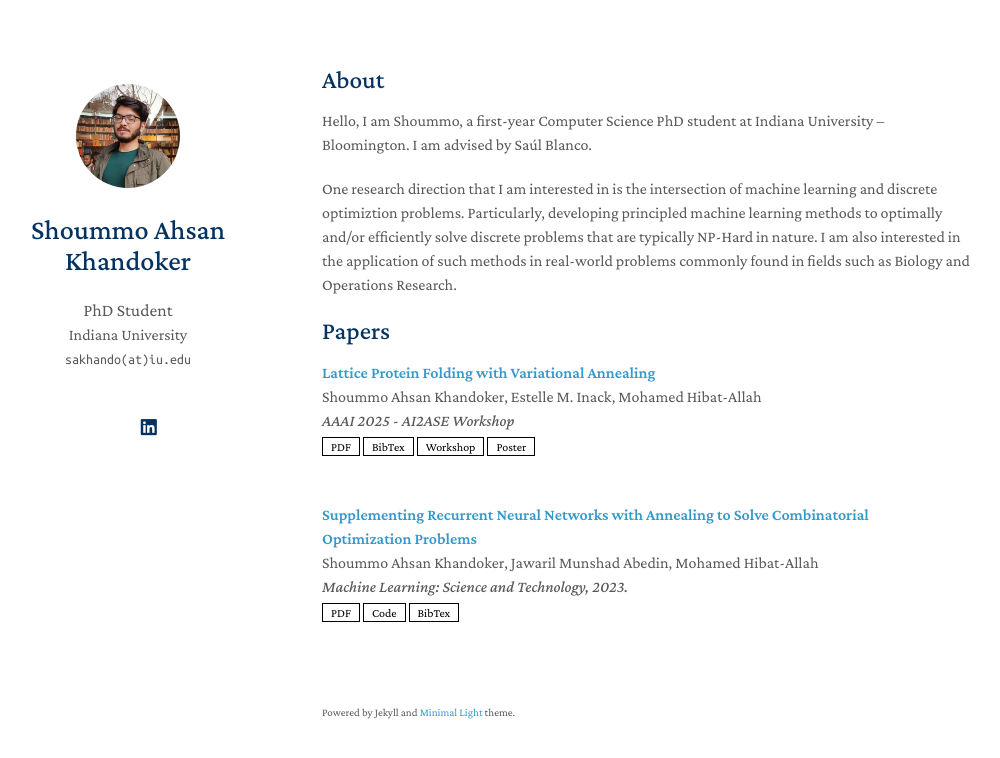
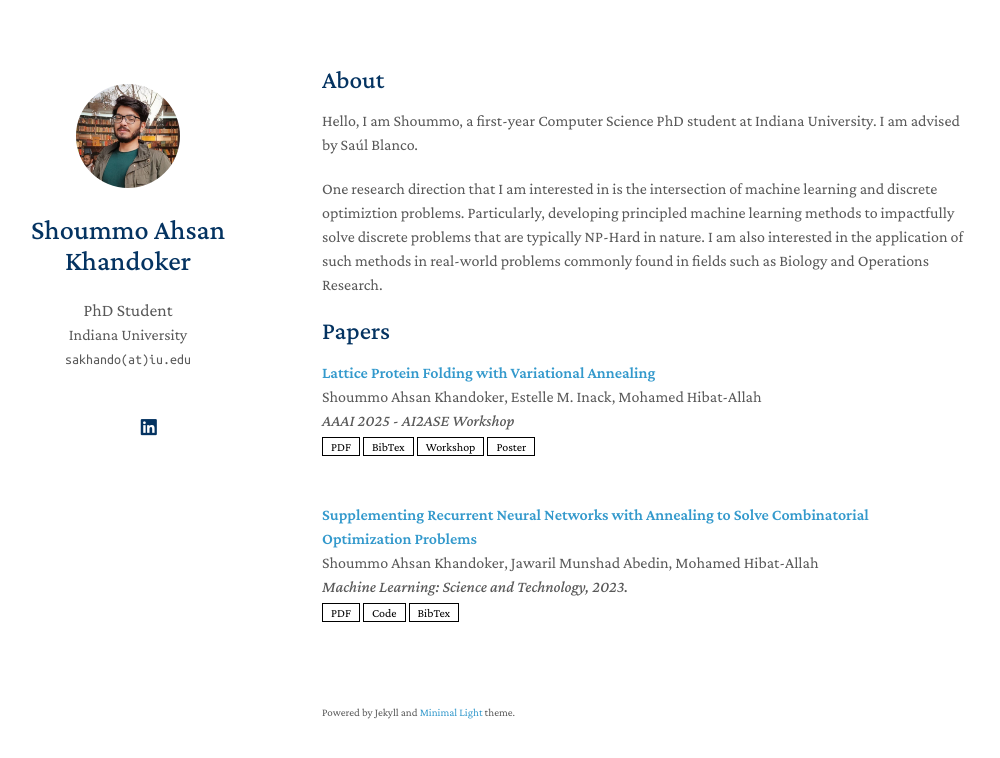
Before and after one commit to shoummoak/shoummoak.github.io, a Jekyll site: the page built from index.md, in a window 1280 px wide. Shown: the top 758 px of the page, without its empty margins (148-1148 px from the left). Built offline with Jekyll 4.4.1, drawn with Linux system fonts in a browser that asks for light colours; a style sheet for code colours, icons or effects is not loaded; our own code applies the rules of GitHub Pages for plain Markdown files.

Commit message:
Update index.md

```diff
--- a/index.md
+++ b/index.md
@@ -4,8 +4,8 @@ layout: homepage
 
 ## About
 
-Hello, I am Shoummo, a first-year Computer Science PhD student at Indiana University -- Bloomington. I am advised by Saúl Blanco.
+Hello, I am Shoummo, a first-year Computer Science PhD student at Indiana University. I am advised by Saúl Blanco.
 
-One research direction that I am interested in is the intersection of machine learning and discrete optimiztion problems. Particularly, developing principled machine learning methods to optimally and/or efficiently solve discrete problems that are typically NP-Hard in nature. I am also interested in the application of such methods in real-world problems commonly found in fields such as Biology and Operations Research.
+One research direction that I am interested in is the intersection of machine learning and discrete optimiztion problems. Particularly, developing principled machine learning methods to impactfully solve discrete problems that are typically NP-Hard in nature. I am also interested in the application of such methods in real-world problems commonly found in fields such as Biology and Operations Research.
 
 {% include_relative _includes/publications.md %}
```
